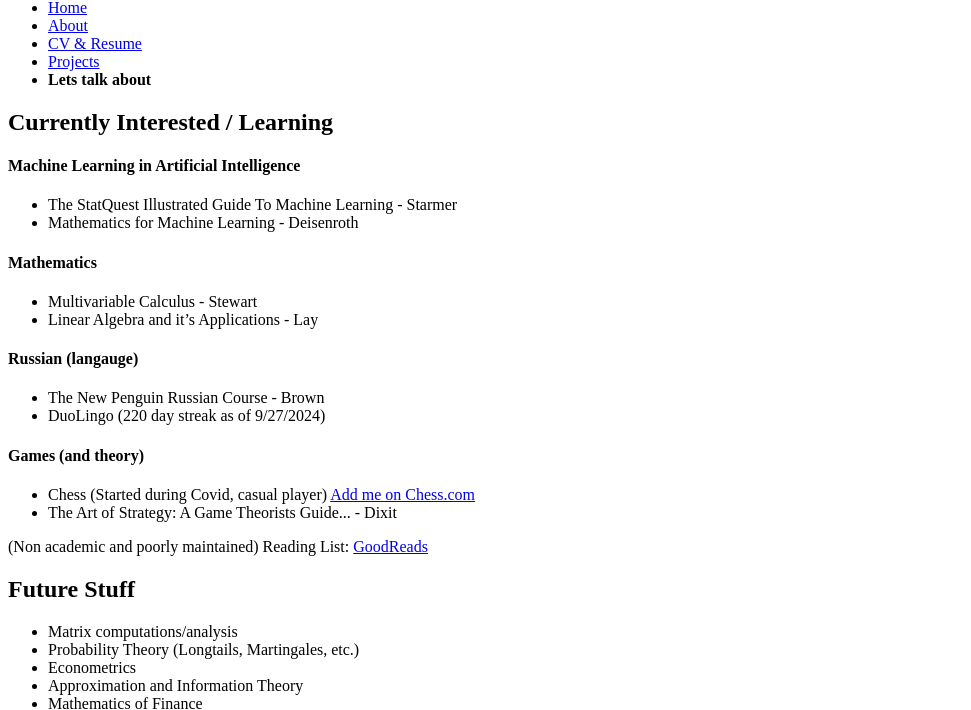
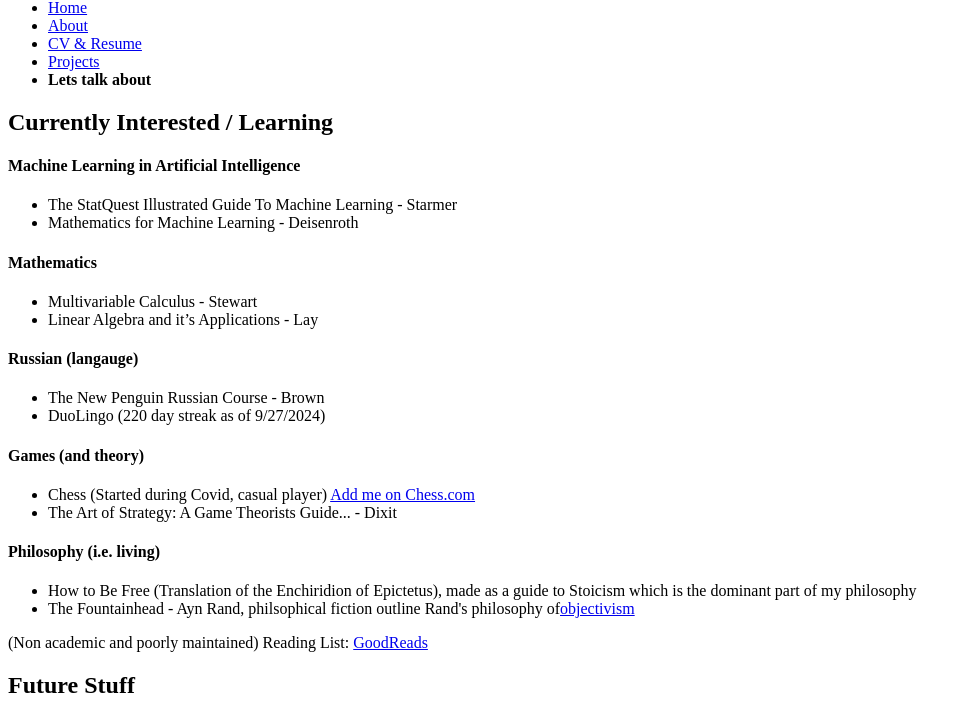
Before and after one commit to FocuseObie/Site, a plain HTML site: page talk.html in a window 1280 px wide. Shown: the part 68-778 px from the top of the page, without its empty margins (0-971 px from the left). Drawn offline with Linux system fonts and the light colour scheme.

Commit message:
Update talk.html

```diff
--- a/talk.html
+++ b/talk.html
@@ -51,6 +51,11 @@
       <li>The Art of Strategy: A Game Theorists Guide... - Dixit</li>
     </ul>
 
+    <h4>Philosophy (i.e. living)</h4>
+    <ul>
+      <li>How to Be Free (Translation of the Enchiridion of Epictetus), made as a guide to Stoicism which is the dominant part of my philosophy</li>
+      <li>The Fountainhead - Ayn Rand, philsophical fiction outline Rand's philosophy of<a href="https://aynrand.org/ideas/overview/">objectivism</a> </li>
+    </ul>
     <p>(Non academic and poorly maintained) Reading List: <a href="https://www.goodreads.com/kalober">GoodReads</a></p>
 
     <h1>Future Stuff</h1>
```
